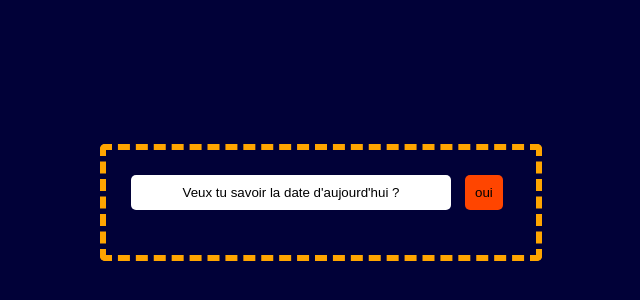
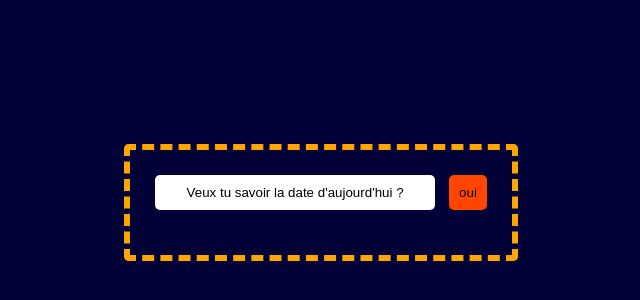
Before and after one commit to Naby-04/javascript-date, a plain HTML site: page index.html in a window 1280 px wide. Shown: the part 194-494 px from the top of the page, without its empty margins (319-959 px from the left). Drawn offline with Linux system fonts and the light colour scheme.

Commit message:
resizing

```diff
--- a/style.css
+++ b/style.css
@@ -14,7 +14,7 @@ body {
   border: 6px dashed orange;
   border-radius: 5px;
   padding: 25px;
-  min-width: 380px;
+  min-width: 300px;
 }
 /* box edit */
 .box {
@@ -27,7 +27,7 @@ input {
   background: rgb(255, 255, 255);
   color: #000;
   padding: 10px;
-  width: 300px;
+  width: 260px;
   text-align: center;
   border-radius: 5px;
   outline: none;
@@ -53,7 +53,7 @@ button:hover {
   color: #000;
   display: flex;
   display: none;
-  width: 300px;
+  width: 280px;
   animation: affichage 0.4s forwards;
 }
 
```
